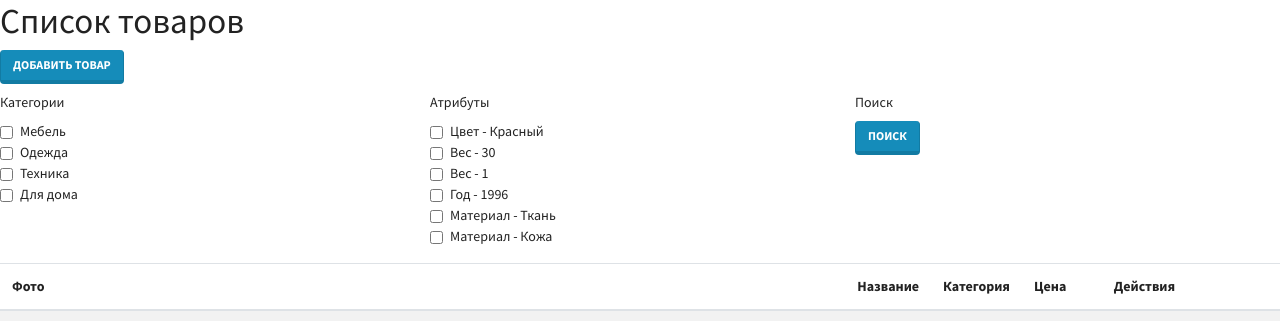
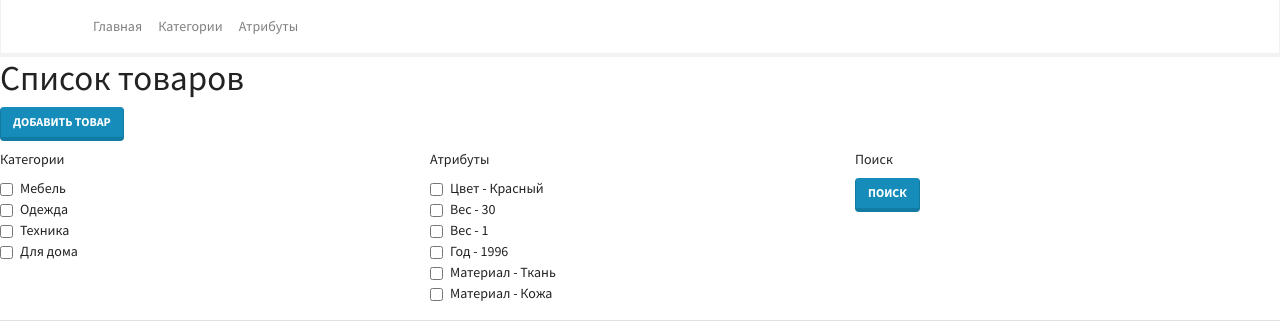
Before and after one commit to Sblvsk/Hard_Code, a Django app: page /shop/products/ in a window 1280 px wide. Shown: the top 321 px of the page. Run offline with Django 4.2, Linux system fonts and the light colour scheme; data comes from the database, SQL or seed files in the repository; some libraries are stand-ins or nearby versions.

Commit message:
main_menu

```diff
--- a/core/mainapp/templates/base.html
+++ b/core/mainapp/templates/base.html
@@ -10,6 +10,9 @@
 </head>
 <body>
 
+{% include 'includes/main_menu.html' %}
+
+
 {% block content %}
 
 {% endblock %}
--- /dev/null
+++ b/core/mainapp/templates/includes/main_menu.html
@@ -0,0 +1,23 @@
+{% load static %}
+
+<nav class="navbar navbar-expand-lg navbar-light bg-light">
+    <div class="container">
+        <div class="collapse navbar-collapse" id="navbarSupportedContent">
+            <ul class="navbar-nav mr-auto">
+                <li
+                        class="nav-item {% if request.resolver_match.view_name == 'mainapp:product_list' %}active{% endif %}">
+                    <a class="nav-link" href="{% url 'shop:product_list' %}">Главная</a>
+                </li>
+                <li
+                        class="nav-item {% if request.resolver_match.view_name == 'shop:category_list' %}active{% endif %}">
+                    <a class="nav-link" href="{% url 'shop:category_list' %}">Категории</a>
+                </li>
+                <li
+                        class="nav-item {% if request.resolver_match.view_name == 'shop:attribute_list' %}active{% endif %}">
+                    <a class="nav-link" href="{% url 'shop:attribute_list' %}">Атрибуты</a>
+                </li>
+                </a>
+            </ul>
+        </div>
+    </div>
+</nav>
```
